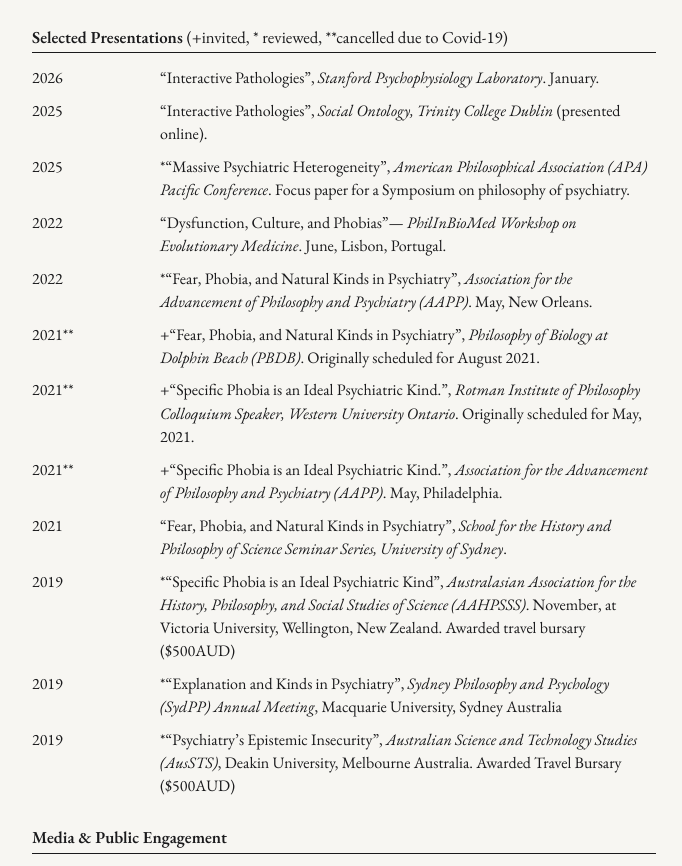
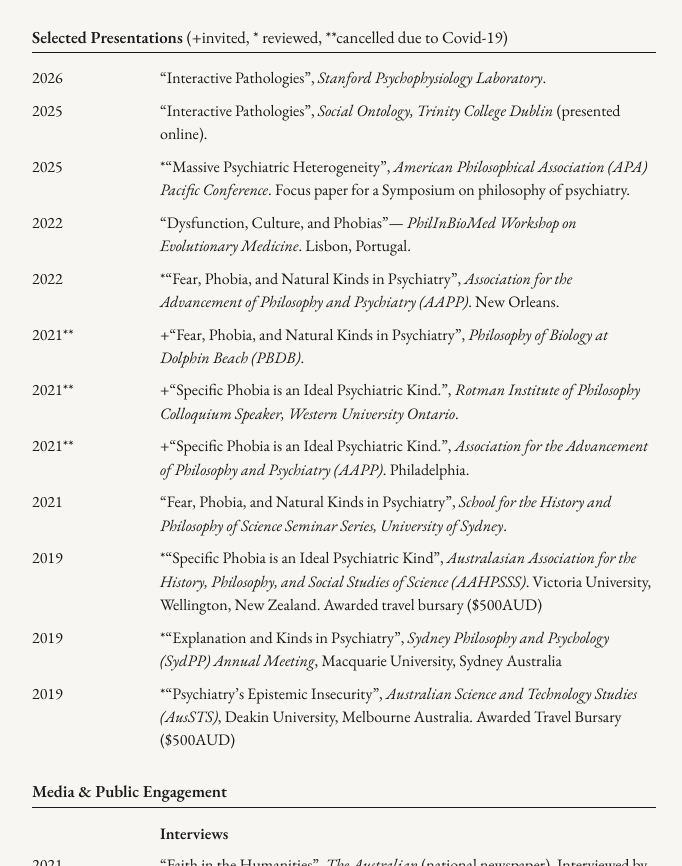
Before and after one commit to alexkpereira/alexkpereira.github.io, a plain HTML site: page cv.html in a window 1280 px wide. Shown: the part 2354-3220 px from the top of the page, without its empty margins (296-978 px from the left). Drawn offline with Linux system fonts and the light colour scheme.

Commit message:
Add files via upload

```diff
--- a/cv.html
+++ b/cv.html
@@ -81,8 +81,8 @@
         <div class="d">2020</div>
         <div class="c">
           <div>“Specific Phobia Is an Ideal Psychiatric Kind”</div>
-          <div class="more"><em>Philosophy, Psychiatry, &amp; Psychology</em> / <a href="https://philpapers.org/rec/PERSPI-3">Link</a></div>
-          <div class="more"><em>Winner of the 2020 Karl Jaspers Award</em> / <a href="https://aapp.press.jhu.edu/jaspers">Link</a></div>
+          <div class="more"><em>Philosophy, Psychiatry, &amp; Psychology</em>&nbsp;/&nbsp;<a href="https://philpapers.org/rec/PERSPI-3">Link</a></div>
+          <div class="more"><em>Winner of the 2020 Karl Jaspers Award</em>&nbsp;/&nbsp;<a href="https://aapp.press.jhu.edu/jaspers">Link</a></div>
         </div>
       </div>
       </div>
@@ -92,7 +92,7 @@
         <div class="d">2024</div>
         <div class="c">
           <div>“Estimating the replicability of psychology experiments after an initial failure to replicate”,</div>
-          <div class="more">(with Veronica Boyce [First Author], Ben Prystawski, Adani B. Abutto, Emily M. Chen, Ziwen Chen, Howard Chiu, Irmak Ergin, Anmol Gupta, Chuqi Hu, Bendix Kemmann, Nastasia Klevak, Verity Y. Q. Lua, Mateus M. Mazzaferro, Khaing Mon, Dan Ogunbamowo, Jordan Troutman, Sarah Tung, Raphael Uricher, Michael C. Frank), in <em>Collabra</em> / <a href="https://osf.io/preprints/psyarxiv/an3yb">Link</a></div>
+          <div class="more">(with Veronica Boyce [First Author], Ben Prystawski, Adani B. Abutto, Emily M. Chen, Ziwen Chen, Howard Chiu, Irmak Ergin, Anmol Gupta, Chuqi Hu, Bendix Kemmann, Nastasia Klevak, Verity Y. Q. Lua, Mateus M. Mazzaferro, Khaing Mon, Dan Ogunbamowo, Jordan Troutman, Sarah Tung, Raphael Uricher, Michael C. Frank), in <em>Collabra</em>&nbsp;/&nbsp;<a href="https://osf.io/preprints/psyarxiv/an3yb">Link</a></div>
         </div>
       </div>
       </div>
@@ -102,7 +102,7 @@
         <div class="d">2022</div>
         <div class="c">
           <div>“Neuroscience and Psychopathologies”</div>
-          <div class="more">(with Dominic Murphy and Gemma Lucy Smart), in <em>Mind, Cognition, and Neuroscience: A Philosophical Introduction</em> / <a href="https://philpapers.org/rec/YOUMCA-3">Link</a></div>
+          <div class="more">(with Dominic Murphy and Gemma Lucy Smart), in <em>Mind, Cognition, and Neuroscience: A Philosophical Introduction</em>&nbsp;/&nbsp;<a href="https://philpapers.org/rec/YOUMCA-3">Link</a></div>
         </div>
       </div>
       </div>
@@ -112,7 +112,7 @@
         <div class="d"><em>forthcoming</em></div>
         <div class="c">
           <div>“Interactive Pathologies: How Culture Shapes Mental Disorders”, <em>Aeon</em></div>
-          <div class="more"><em>Shortlisted for the 2026 Aeon Philosophy Prize</em> / <a href="https://www.instagram.com/p/DYE8NyWkofm/">Link</a></div>
+          <div class="more"><em>Shortlisted for the 2026 Aeon Philosophy Prize</em>&nbsp;/&nbsp;<a href="https://www.instagram.com/p/DYE8NyWkofm/">Link</a></div>
         </div>
       </div>
       </div>
@@ -142,21 +142,21 @@
       <div class="row short">
         <div class="d">2026</div>
         <div class="c">
-          <div>The Aeon Philosophy Prize, shortlisted / <a href="https://www.instagram.com/p/DYE8NyWkofm/">Link</a></div>
+          <div>The Aeon Philosophy Prize, shortlisted&nbsp;/&nbsp;<a href="https://www.instagram.com/p/DYE8NyWkofm/">Link</a></div>
           <div class="more">One of five essays shortlisted from over 200 submissions, and commissioned for publication.</div>
         </div>
       </div>
       <div class="row short">
         <div class="d">2024 – <em>present</em></div>
         <div class="c">
-          <div>Stanford Interdisciplinary Graduate Fellowship (SIGF), Stanford University / <a href="https://vpge.stanford.edu/fellowships-funding/vpge-fellowships/sigf-stanford-interdisciplinary-graduate-fellowship">Link</a></div>
+          <div>Stanford Interdisciplinary Graduate Fellowship (SIGF), Stanford University&nbsp;/&nbsp;<a href="https://vpge.stanford.edu/fellowships-funding/vpge-fellowships/sigf-stanford-interdisciplinary-graduate-fellowship">Link</a></div>
           <div class="more">For outstanding doctoral students engaged in interdisciplinary research.</div>
         </div>
       </div>
       <div class="row short">
         <div class="d">2024 – 2025</div>
         <div class="c">
-          <div>Fellowship, Center for Affective Science, Stanford University / <a href="https://cas.stanford.edu/affective-science-graduate-student-fellowship">Link</a></div>
+          <div>Fellowship, Center for Affective Science, Stanford University&nbsp;/&nbsp;<a href="https://cas.stanford.edu/affective-science-graduate-student-fellowship">Link</a></div>
         </div>
       </div>
       <div class="row short">
@@ -169,14 +169,14 @@
       <div class="row short">
         <div class="d">2021 – 2022</div>
         <div class="c">
-          <div>Eleanor Sophia Wood Travelling Scholarship, University of Sydney (20,000AUD) / <a href="https://www.sydney.edu.au/scholarships/e/university-sydney-travelling-scholarships.html">Link</a></div>
+          <div>Eleanor Sophia Wood Travelling Scholarship, University of Sydney (20,000AUD)&nbsp;/&nbsp;<a href="https://www.sydney.edu.au/scholarships/e/university-sydney-travelling-scholarships.html">Link</a></div>
           <div class="more">For University of Sydney graduates undertaking research degrees overseas.</div>
         </div>
       </div>
       <div class="row short">
         <div class="d">2020</div>
         <div class="c">
-          <div>Karl Jaspers Award, Association for the Advancement of Philosophy of Psychiatry (500USD) / <a href="https://aapp.press.jhu.edu/jaspers">Link</a></div>
+          <div>Karl Jaspers Award, Association for the Advancement of Philosophy of Psychiatry (500USD)&nbsp;/&nbsp;<a href="https://aapp.press.jhu.edu/jaspers">Link</a></div>
           <div class="more">For the best early career paper on philosophy of psychiatry.</div>
         </div>
       </div>
@@ -218,7 +218,7 @@
       <div class="row short">
         <div class="d">2026</div>
         <div class="c">
-          <div>“Interactive Pathologies”, <em>Stanford Psychophysiology Laboratory</em>. January.</div>
+          <div>“Interactive Pathologies”, <em>Stanford Psychophysiology Laboratory</em>.</div>
         </div>
       </div>
       <div class="row short">
@@ -236,31 +236,31 @@
       <div class="row short">
         <div class="d">2022</div>
         <div class="c">
-          <div>“Dysfunction, Culture, and Phobias”— <em>PhilInBioMed Workshop on Evolutionary Medicine</em>. June, Lisbon, Portugal.</div>
+          <div>“Dysfunction, Culture, and Phobias”— <em>PhilInBioMed Workshop on Evolutionary Medicine</em>. Lisbon, Portugal.</div>
         </div>
       </div>
       <div class="row short">
         <div class="d">2022</div>
         <div class="c">
-          <div>*“Fear, Phobia, and Natural Kinds in Psychiatry”, <em>Association for the Advancement of Philosophy and Psychiatry (AAPP)</em>. May, New Orleans.</div>
+          <div>*“Fear, Phobia, and Natural Kinds in Psychiatry”, <em>Association for the Advancement of Philosophy and Psychiatry (AAPP)</em>. New Orleans.</div>
         </div>
       </div>
       <div class="row short">
         <div class="d">2021**</div>
         <div class="c">
-          <div>+“Fear, Phobia, and Natural Kinds in Psychiatry”, <em>Philosophy of Biology at Dolphin Beach (PBDB)</em>. Originally scheduled for August 2021.</div>
+          <div>+“Fear, Phobia, and Natural Kinds in Psychiatry”, <em>Philosophy of Biology at Dolphin Beach (PBDB)</em>.</div>
         </div>
       </div>
       <div class="row short">
         <div class="d">2021**</div>
         <div class="c">
-          <div>+“Specific Phobia is an Ideal Psychiatric Kind.”, <em>Rotman Institute of Philosophy Colloquium Speaker, Western University Ontario</em>. Originally scheduled for May, 2021.</div>
+          <div>+“Specific Phobia is an Ideal Psychiatric Kind.”, <em>Rotman Institute of Philosophy Colloquium Speaker, Western University Ontario</em>.</div>
         </div>
       </div>
       <div class="row short">
         <div class="d">2021**</div>
         <div class="c">
-          <div>+“Specific Phobia is an Ideal Psychiatric Kind.”, <em>Association for the Advancement of Philosophy and Psychiatry (AAPP)</em>. May, Philadelphia.</div>
+          <div>+“Specific Phobia is an Ideal Psychiatric Kind.”, <em>Association for the Advancement of Philosophy and Psychiatry (AAPP)</em>. Philadelphia.</div>
         </div>
       </div>
       <div class="row short">
@@ -272,7 +272,7 @@
       <div class="row short">
         <div class="d">2019</div>
         <div class="c">
-          <div>*“Specific Phobia is an Ideal Psychiatric Kind”, <em>Australasian Association for the History, Philosophy, and Social Studies of Science (AAHPSSS)</em>. November, at Victoria University, Wellington, New Zealand. Awarded travel bursary ($500AUD)</div>
+          <div>*“Specific Phobia is an Ideal Psychiatric Kind”, <em>Australasian Association for the History, Philosophy, and Social Studies of Science (AAHPSSS)</em>. Victoria University, Wellington, New Zealand. Awarded travel bursary ($500AUD)</div>
         </div>
       </div>
       <div class="row short">
@@ -296,7 +296,7 @@
         <div class="d">2021</div>
         <div class="c">
           <div>“Faith in the Humanities”, <em>The Australian</em> (national newspaper). Interviewed by Helen Trinca</div>
-          <div class="more"><a href="https://www.theaustralian.com.au/life/why-engineers-should-study-humanities/news-story/9b703eb0d883cf200d09e0ad73d0e137">Original article (paywalled)</a> / <a href="https://www.humanities.org.au/2021/07/02/want-to-learn-science-at-stanford-study-philosophy-first/">Reprint by the Australian Academy of Humanities (open access)</a></div>
+          <div class="more"><a href="https://www.theaustralian.com.au/life/why-engineers-should-study-humanities/news-story/9b703eb0d883cf200d09e0ad73d0e137">Original article (paywalled)</a>&nbsp;/&nbsp;<a href="https://www.humanities.org.au/2021/07/02/want-to-learn-science-at-stanford-study-philosophy-first/">Reprint by the Australian Academy of Humanities (open access)</a></div>
         </div>
       </div>
       </div>
@@ -305,7 +305,7 @@
       <div class="row short">
         <div class="d">2019</div>
         <div class="c">
-          <div>“Early History of History and Philosophy of Science at the University of Sydney.” <em>The Sydney Chalmers</em> / <a href="https://issuu.com/theincommensurables/docs/thesydneychalmers_iss01_forissuu_01">Link</a></div>
+          <div>“Early History of History and Philosophy of Science at the University of Sydney.” <em>The Sydney Chalmers</em>&nbsp;/&nbsp;<a href="https://issuu.com/theincommensurables/docs/thesydneychalmers_iss01_forissuu_01">Link</a></div>
         </div>
       </div>
       </div>
@@ -318,8 +318,8 @@
         <div class="d">2022 – <em>present</em></div>
         <div class="c">
           <div>Co-founder of PRISM: Promoting the Interdisciplinary Study of Mental health and illness (with Carly Frieders).</div>
-          <div class="more"><span class="note">PRISM (Promoting the Interdisciplinary Study of Mental Health and Illness) is a reading group and research community uniting Stanford scholars from diverse disciplines to explore foundational questions about mental health and well-being. Despite decades of research, the causes and nature of mental disorders remain elusive, highlighting the need for interdisciplinary integration across sciences and humanities. Mental health is studied from medicine, cognitive science, law, policy, anthropology, and philosophy, yet no forum existed for these perspectives to meet. PRISM convenes fortnightly over dinner to discuss participant-suggested readings on questions such as: What counts as a mental disorder and who decides? How do norms shape psychiatric classification? Why has biological psychiatry struggled to deliver breakthroughs? Are AI therapists ethical and effective? / <a href="https://philosophy.stanford.edu/prism-reading-group">Link</a></span></div>
-          <div class="more">2026, 2027—Winner of SPICE funding for Stanford intellectual community engagement / <a href="https://vpge.stanford.edu/fellowships-funding/student-projects-intellectual/2025-2026-spice-projects">Link</a></div>
+          <div class="more"><span class="note">PRISM (Promoting the Interdisciplinary Study of Mental Health and Illness) is a reading group and research community uniting Stanford scholars from diverse disciplines to explore foundational questions about mental health and well-being. Despite decades of research, the causes and nature of mental disorders remain elusive, highlighting the need for interdisciplinary integration across sciences and humanities. Mental health is studied from medicine, cognitive science, law, policy, anthropology, and philosophy, yet no forum existed for these perspectives to meet. PRISM convenes fortnightly over dinner to discuss participant-suggested readings on questions such as: What counts as a mental disorder and who decides? How do norms shape psychiatric classification? Why has biological psychiatry struggled to deliver breakthroughs? Are AI therapists ethical and effective?&nbsp;/&nbsp;<a href="https://philosophy.stanford.edu/prism-reading-group">Link</a></span></div>
+          <div class="more">2026, 2027—Winner of SPICE funding for Stanford intellectual community engagement&nbsp;/&nbsp;<a href="https://vpge.stanford.edu/fellowships-funding/student-projects-intellectual/2025-2026-spice-projects">Link</a></div>
         </div>
       </div>
       </div>
@@ -378,7 +378,7 @@
         <div class="d">2017</div>
         <div class="c">
           <div>Chris O’Brien Lifehouse (Cancer Research Institute). Data collection and entry for a joint project between Chris O’Brien Lifehouse, the Center for Medical Psychology and Evidence-Based Decision Making, and the School of Psychology, University of Sydney.</div>
-          <div class="more">Contributor to article: Levy, D. et al., (2018). Certainty Within Uncertainty: A Qualitative Study of the Experience of Metastatic Melanoma Patients Undergoing Pembrolizumab Immunotherapy, <em>Supportive care in cancer: Official journal of the Multinational Association of Supportive Care in Cancer</em>, 27(5), 1–8. / <a href="https://pubmed.ncbi.nlm.nih.gov/30178142/">Link</a></div>
+          <div class="more">Contributor to article: Levy, D. et al., (2018). Certainty Within Uncertainty: A Qualitative Study of the Experience of Metastatic Melanoma Patients Undergoing Pembrolizumab Immunotherapy, <em>Supportive care in cancer: Official journal of the Multinational Association of Supportive Care in Cancer</em>, 27(5), 1–8.&nbsp;/&nbsp;<a href="https://pubmed.ncbi.nlm.nih.gov/30178142/">Link</a></div>
         </div>
       </div>
       </div>
@@ -469,25 +469,25 @@
       <div class="row short">
         <div class="d">2020–2021</div>
         <div class="c">
-          <div>Research Assistant, Black Dog Institute – “The Future Proofing Study” / <a href="https://www.blackdoginstitute.org.au/research-centres/future-proofing/">Link</a></div>
+          <div>Research Assistant, Black Dog Institute – “The Future Proofing Study”&nbsp;/&nbsp;<a href="https://www.blackdoginstitute.org.au/research-centres/future-proofing/">Link</a></div>
         </div>
       </div>
       <div class="row short">
         <div class="d">2020–2021</div>
         <div class="c">
-          <div>Youth Presenter, Black Dog Institute – “Community and Schools” / <a href="https://www.blackdoginstitute.org.au/education-services/schools/school-presentations/mental-fitness/">Link</a></div>
+          <div>Youth Presenter, Black Dog Institute – “Community and Schools”&nbsp;/&nbsp;<a href="https://www.blackdoginstitute.org.au/education-services/schools/school-presentations/mental-fitness/">Link</a></div>
         </div>
       </div>
       <div class="row short">
         <div class="d">2019–2021</div>
         <div class="c">
-          <div>Editor of “The Sydney Chalmers: An Undergraduate Journal for History and Philosophy of Science” at the University of Sydney / <a href="https://issuu.com/theincommensurables/docs/thesydneychalmers_iss01_forissuu_01">Link</a></div>
+          <div>Editor of “The Sydney Chalmers: An Undergraduate Journal for History and Philosophy of Science” at the University of Sydney&nbsp;/&nbsp;<a href="https://issuu.com/theincommensurables/docs/thesydneychalmers_iss01_forissuu_01">Link</a></div>
         </div>
       </div>
       <div class="row short">
         <div class="d">2018–2021</div>
         <div class="c">
-          <div>Co-organiser of “The Incommensurables: A History and Philosophy of Science Society” at the University of Sydney / <a href="https://www.facebook.com/theincommensurablesusyd/">Link</a></div>
+          <div>Co-organiser of “The Incommensurables: A History and Philosophy of Science Society” at the University of Sydney&nbsp;/&nbsp;<a href="https://www.facebook.com/theincommensurablesusyd/">Link</a></div>
         </div>
       </div>
       <div class="row short">
```
Also changed, not shown: 1 other file.
